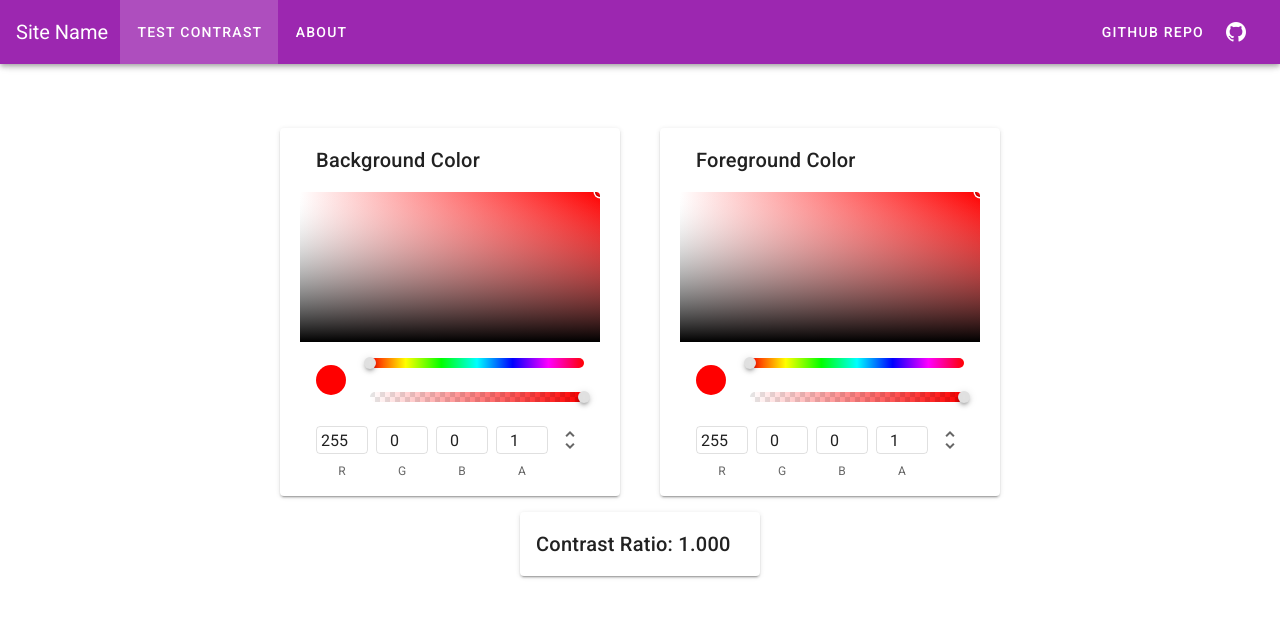
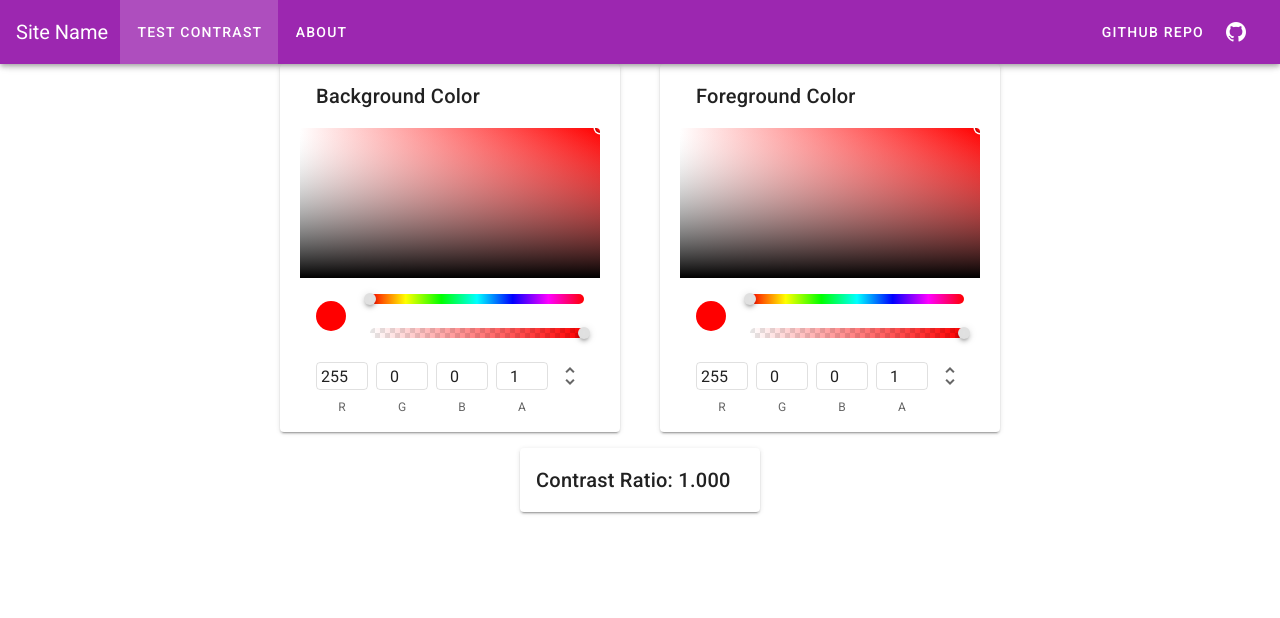
Before and after one commit to amitkummer/contrastor, a Nuxt app: page / in a window 1280 px wide. Shown: the top 618 px of the page. Built offline with nearby package versions, Linux system fonts and the light colour scheme.

Commit message:
Replace problematic v-main with div to fix padding

```diff
--- a/pages/index.vue
+++ b/pages/index.vue
@@ -1,5 +1,5 @@
 <template>
-  <v-main>
+  <div>
     <v-row justify="center" align="center">
       <v-card class="px-5 mx-5">
         <v-card-title>Background Color</v-card-title>
@@ -19,7 +19,7 @@
         {{ Number(contrast(foregroundColor, backgroundColor)).toFixed(3) }}
       </v-card-title>
     </v-card>
-  </v-main>
+  </div>
 </template>
 
 <script>
```
